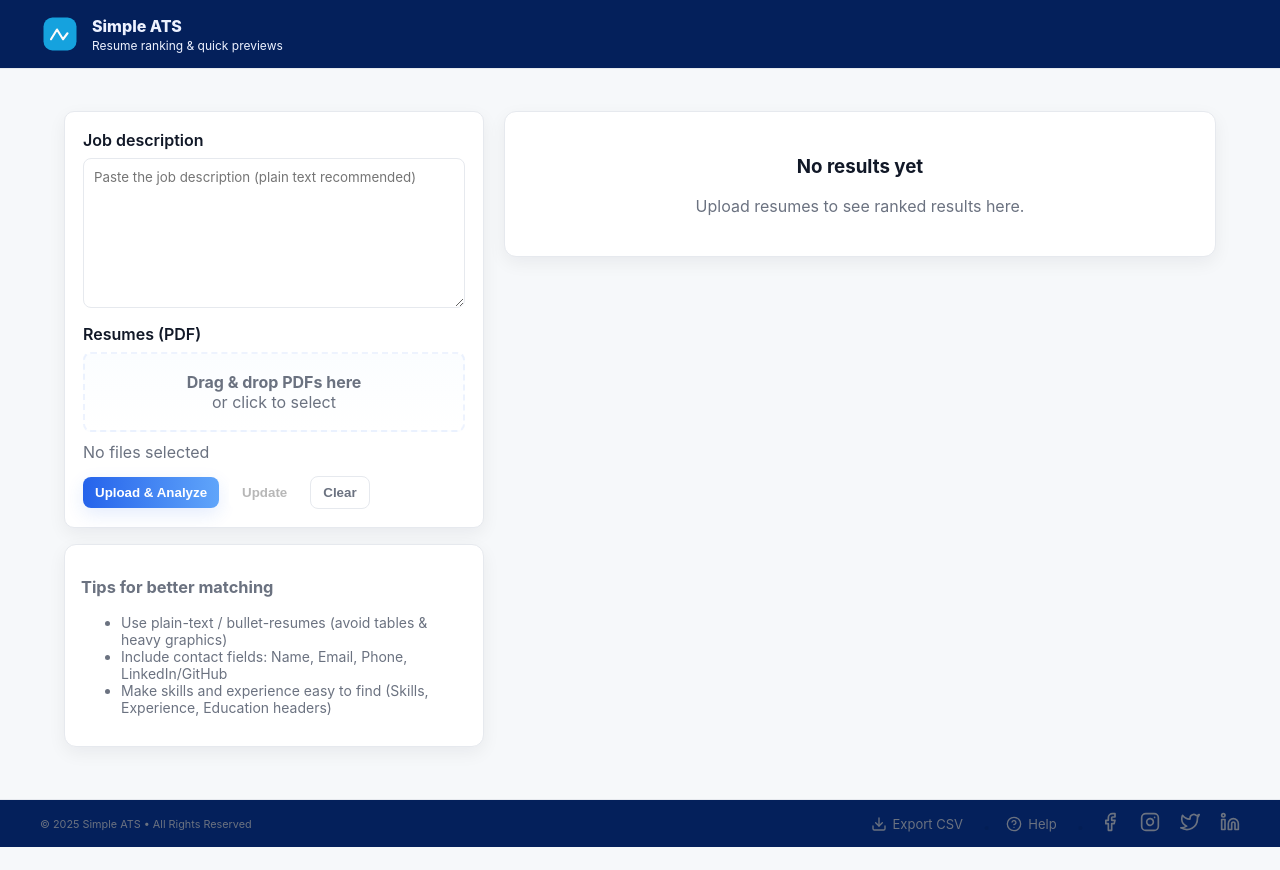
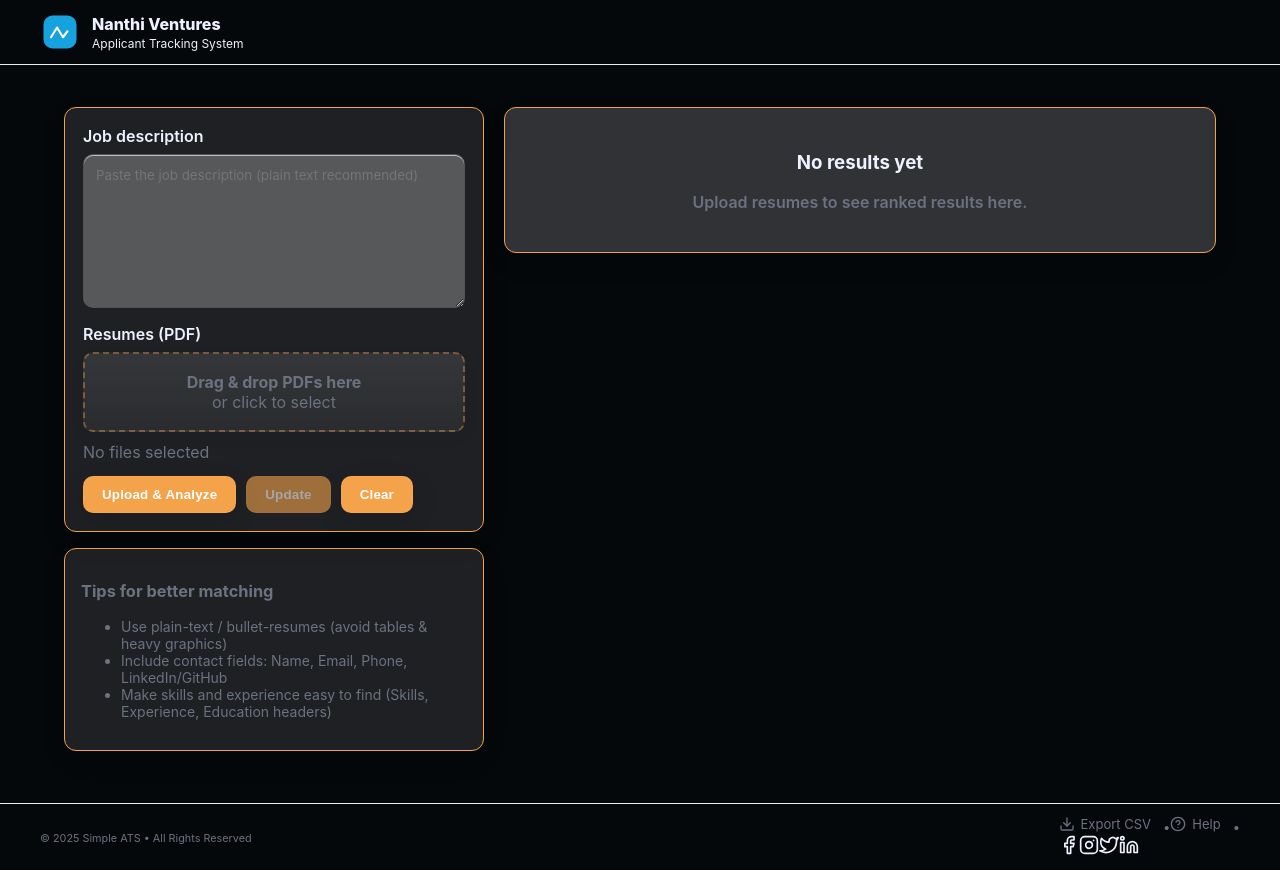
Before and after one commit to etharani/ATS, a React (Vite) app in the folder frontend/: page / in a window 1280 px wide. Before the commit the page ends 847 px from the top, so only its background shows below. Built offline with nearby package versions, Linux system fonts and the light colour scheme.

Commit message:
change to frontend
UI changes

```diff
--- a/frontend/index.html
+++ b/frontend/index.html
@@ -2,7 +2,7 @@
 <html>
   <head>
     <meta charset="utf-8" />
-    <title>Simple ATS</title>
+    <title>Nanthi Ventures ATS</title>
     <meta name="viewport" content="width=device-width, initial-scale=1.0" />
   </head>
   <body>
--- a/frontend/src/App.jsx
+++ b/frontend/src/App.jsx
@@ -95,7 +95,6 @@ export default function App(){
   return (
     <div className="app">
       <Header onOpenDocs={() => window.open('https://example.com/docs','_blank')} />
-
       <main className="main" role="main">
         <section className="panel left" aria-label="Controls">
           <form onSubmit={onSubmit} className="form">
@@ -148,10 +147,10 @@ export default function App(){
               <button className="btn primary" type="submit" disabled={loading}>
                 {loading ? "Analyzing..." : "Upload & Analyze"}
               </button>
-              <button type="button" className="btn" onClick={onUpdate} disabled={loading || !results}>
+              <button type="button" className="btn primary" onClick={onUpdate} disabled={loading || !results}>
                 Update
               </button>
-              <button type="button" className="btn ghost" onClick={clearAll}>
+              <button type="button" className="btn primary" onClick={clearAll}>
                 Clear
               </button>
             </div>
@@ -208,7 +207,7 @@ export default function App(){
               </div>
             </>
           ) : (
-            <div className="empty">
+            <div className="empty label">
               <h3>No results yet</h3>
               <p className="muted">Upload resumes to see ranked results here.</p>
             </div>
--- a/frontend/src/components/Footer.jsx
+++ b/frontend/src/components/Footer.jsx
@@ -12,7 +12,7 @@ export default function Footer() {
   const year = new Date().getFullYear();
 
   return (
-    <footer className="site-footer">
+    <footer className="site-footer ">
       <div className="footer-inner">
 
         {/* Left */}
--- a/frontend/src/components/Header.jsx
+++ b/frontend/src/components/Header.jsx
@@ -2,7 +2,7 @@ import React from "react";
 
 export default function Header({ onOpenDocs }) {
   return (
-    <header className="site-header">
+    <header className="site-header ">
       <div className="header-inner">
         <div className="brand">
           <div className="logo" aria-hidden>
@@ -12,8 +12,8 @@ export default function Header({ onOpenDocs }) {
             </svg>
           </div>
           <div className="brand-text">
-            <div className="brand-title">Simple ATS</div>
-            <div className="brand-sub">Resume ranking & quick previews</div>
+            <div className="brand-title">Nanthi Ventures</div>
+            <div className="brand-sub">Applicant Tracking System</div>
           </div>
         </div>
       </div>
--- a/frontend/src/styles.css
+++ b/frontend/src/styles.css
@@ -1,21 +1,20 @@
-/* src/styles.css — polished theme + header/footer merged with your original light theme */
 
-/* Palette and tokens */
 :root{
-  --bg:#f6f8fa;
-  --card:#ffffff;
+  --bg: lab(1.97715% -0.346489 -1.56347);             /* page/background */
+  --card-bg: color-mix(in srgb, var(--bg) 90%, white 10%); /* subtle lift for card surfaces */
   --muted:#6b7280;
+  --accent-lab: lab(74.0849% 25.4197 56.7058);        /* accent used as border color */
   --accent:#2563eb;
   --accent-2:#06b6d4;
   --accent-3:#60a5fa;
   --success:#16a34a;
   --warn:#f97316;
   --danger:#ef4444;
-  --border:#e6e9ee;
-  --shadow: 0 6px 18px rgba(20,24,33,0.06);
-  --radius:10px;
-  --glass: rgba(255,255,255,0.6);
-  --text:#111827;
+  --border: var(--accent-lab);
+  --shadow: 0 10px 30px rgba(2,6,23,0.06);
+  --radius:12px;
+  --glass: rgba(255,255,255,0.55);
+  --text:#0f172a;
 }
 
 /* Reset & base */
@@ -23,30 +22,31 @@
 html,body,#root{height:100%}
 body{
   font-family: Inter, ui-sans-serif, system-ui, -apple-system, "Segoe UI", Roboto, "Helvetica Neue", Arial;
-  background:var(--bg);
+  background: var(--bg);
   margin:0;
   color:var(--text);
   -webkit-font-smoothing:antialiased;
   -moz-osx-font-smoothing:grayscale;
+  -webkit-font-feature-settings: "liga" 1;
 }
 
-/* Topbar (light) — kept for backward compatibility if you still use .topbar */
+/* Topbar (legacy) */
 .topbar{
-  padding:28px 32px;
-  background:linear-gradient(90deg,#ffffff 0%, #f8fafc 100%);
-  border-bottom:1px solid var(--border);
+  padding:24px 28px;
+  background: linear-gradient(90deg, color-mix(in srgb, var(--bg) 85%, white 15%), color-mix(in srgb, var(--bg) 80%, white 20%));
+  border-bottom: 1px solid rgba(0,0,0,0.04);
 }
 .topbar h1{margin:0; font-size:20px;}
 .topbar .muted{color:var(--muted); margin-top:6px}
 
-/* New site header (component Header.jsx uses .site-header) */
+/* Site header */
 .site-header {
-  background:#04205b;
-  border-bottom: 1px solid var(--border);
-  padding: 14px 22px;
+  background: var(--bg);
+  padding: 12px 18px;
   position: sticky;
   top: 0;
   z-index: 40;
+  border-bottom: 1px solid rgba(255, 255, 255, 0.919);
 }
 .header-inner {
   max-width:1200px;
@@ -71,63 +71,149 @@ body{
   margin:18px auto;
 }
 
+
 /* panels */
-.panel{ background:transparent; }
+.panel{ background: transparent; }
 .left{ flex:0 0 420px; display:flex; flex-direction:column; gap:16px; }
 .right{ flex:1; }
 
-/* form card */
-.form{ background:var(--card); border-radius:var(--radius); padding:18px; box-shadow:var(--shadow); border:1px solid var(--border); }
-.label{ font-weight:600; margin-bottom:8px; display:block; }
-.input.textarea{ width:100%; border-radius:8px; border:1px solid var(--border); padding:10px; font-family:inherit; resize:vertical; min-height:140px; background: #fff; color:var(--text) }
+/* form card (Job description section) */
+.form{
+  background: var(--card-bg);
+  border-radius: var(--radius);
+  padding:18px;
+  box-shadow: var(--shadow);
+  border: 1px solid var(--border);          /* <-- accent border (lab color) */
+  backdrop-filter: blur(6px);
+}
+.label{ font-weight:600; margin-bottom:8px; display:block; color:#eef2ff; }
+.input.textarea{
+  width:100%;
+  border-radius:10px;
+  border:1px solid rgba(0,0,0,0.06);
+  padding:12px;
+  font-family:inherit;
+  resize:vertical;
+  min-height:140px;
+  background: color-mix(in srgb, var(--card-bg) 75%, white 25%);
+  color:var(--text);
+  box-shadow: inset 0 1px 0 rgba(255,255,255,0.6);
+}
 
 /* dropzone */
 .dropzone{
   margin-top:8px;
-  border:2px dashed rgba(37,99,235,0.08);
-  background:linear-gradient(0deg,#ffffff,#fbfdff);
-  border-radius:8px;
+  border:2px dashed color-mix(in srgb, var(--accent-lab) 40%, rgba(0,0,0,0.06));
+  background: linear-gradient(0deg, color-mix(in srgb, var(--card-bg) 95%, white 5%), color-mix(in srgb, var(--card-bg) 90%, white 10%));
+  border-radius:10px;
   padding:18px;
   text-align:center;
   color:var(--muted);
   cursor:pointer;
   transition:all .15s ease;
+  box-shadow: 0 6px 16px rgba(2,6,23,0.04);
 }
-.dropzone--over{ border-color: rgba(96,165,250,0.6); transform: translateY(-2px) }
+.dropzone--over{
+  border-color: color-mix(in srgb, var(--accent-lab) 65%, rgba(0,0,0,0.06));
+  transform: translateY(-2px);
+}
 
 /* file chips */
 .file-chips{ display:flex; flex-wrap:wrap; gap:10px; margin-top:10px; }
-.chip{ background:#fff; border:1px solid var(--border); padding:8px 10px; border-radius:8px; box-shadow: 0 4px 14px rgba(16,24,40,0.03); min-width:160px; }
+.chip{
+  background: color-mix(in srgb, var(--card-bg) 85%, white 15%);
+  border: 1px solid color-mix(in srgb, var(--accent-lab) 40%, rgba(0,0,0,0.06));
+  padding:8px 10px;
+  border-radius:10px;
+  box-shadow: 0 6px 14px rgba(2,6,23,0.03);
+  min-width:160px;
+}
 .chip-title{ font-weight:600; font-size:13px; white-space:nowrap; overflow:hidden; text-overflow:ellipsis; color:var(--text) }
 .chip-sub{ font-size:12px; color:var(--muted); margin-top:4px }
 
-/* actions */
-.actions{ display:flex; gap:10px; margin-top:14px; align-items:center; }
-.btn{ padding:8px 12px; border-radius:8px; border:1px solid transparent; cursor:pointer; background:#fff; box-shadow:none; font-weight:600; }
-.btn.small{ padding:6px 8px; font-size:13px }
-.btn.ghost{ background:transparent; border:1px solid var(--border); color:var(--muted) }
-.btn.primary{ background:linear-gradient(90deg,var(--accent),var(--accent-3)); color:white; border:none; box-shadow: 0 6px 18px rgba(37,99,235,0.12); }
+/* actions/buttons */
+.actions { display: flex; gap: 10px; margin-top: 14px; align-items: center; }
+.btn.small { padding: 6px 8px; font-size: 13px; border-radius:8px; }
+.btn {
+  padding:8px 12px;
+  border-radius:10px;
+  border:1px solid transparent;
+  cursor:pointer;
+  background: transparent;
+  font-weight:600;
+  transition: all .18s ease;
+}
 
-/* help aside */
-.panel.help{ background:var(--card); padding:16px; border-radius:12px; border:1px solid var(--border); box-shadow:var(--shadow); font-size:14px; color:var(--muted); }
+/* Primary button (preserve color, attractive style) */
+.btn.primary {
+  background: lab(74.0849% 25.4197 56.7058);
+  color: white;
+  border: 1px solid color-mix(in srgb, var(--accent-lab) 24%, rgba(255,255,255,0.06));
+  padding: 10px 18px;
+  border-radius: 10px;
+  font-weight: 700;
+  display: inline-flex;
+  align-items: center;
+  justify-content: center;
+  box-shadow: 0 8px 26px rgba(2,6,23,0.12);
+  transition: transform .18s ease, box-shadow .18s ease, opacity .12s ease;
+  letter-spacing: 0.2px;
+}
+.btn.primary:hover { transform: translateY(-3px); box-shadow: 0 12px 34px rgba(2,6,23,0.16); opacity: 0.98; }
+.btn.primary:active { transform: translateY(-1px) scale(.995); }
+.btn.primary:disabled { opacity: 0.6; cursor: not-allowed; transform: none; box-shadow: none; }
 
-/* results */
+/* ghost small buttons */
+.btn.ghost { background: transparent; border: 1px solid rgba(0,0,0,0.06); color: var(--muted); }
+
+/* help aside (Tips for better matching) */
+.panel.help{
+  background: var(--card-bg);
+  padding:16px;
+  border-radius:12px;
+  border: 1px solid var(--border);      /* <-- accent border (lab color) */
+  box-shadow: var(--shadow);
+  font-size:14px;
+  color:var(--muted);
+}
+
+/* results header and list */
 .results-header{ display:flex; justify-content:space-between; align-items:center; gap:12px; margin-bottom:10px; }
-.results-list{ display:flex; flex-direction:column; gap:12px; }
+.results-list{
+  display:flex;
+  flex-direction:column;
+  gap:12px;
+  padding: 6px;
+  border-radius:10px;
+  /* container border also uses accent lab */
+  border: 1px solid var(--border);     /* <-- results container border */
+  background: color-mix(in srgb, var(--card-bg) 95%, white 5%);
+}
 
-/* result card */
-.result-card{ display:flex; justify-content:space-between; gap:16px; background:var(--card); padding:12px; border-radius:12px; border:1px solid var(--border); box-shadow:var(--shadow); align-items:center; }
+/* result card (each resume result) */
+.result-card{
+  display:flex;
+  justify-content:space-between;
+  gap:16px;
+  background: color-mix(in srgb, var(--card-bg) 92%, white 8%);
+  padding:12px;
+  border-radius:12px;
+  border: 1px solid var(--border);     /* <-- card border */
+  box-shadow: 0 8px 26px rgba(2,6,23,0.04);
+  align-items:center;
+}
 .result-left{ flex:1; min-width:0 }
 .result-title{ font-weight:700; font-size:14px; margin-bottom:6px; color:var(--text) }
 .badges{ display:flex; gap:8px; margin-bottom:8px; }
 .badge{ background:linear-gradient(90deg,#eef2ff,#f8fafc); color:var(--accent); padding:6px 8px; border-radius:999px; font-weight:700; font-size:12px; border:1px solid rgba(99,102,241,0.06) }
-.badge--muted{ background:#fbfbfd; color:var(--muted); border:1px solid var(--border) }
+.badge--muted{ background:#fbfbfd; color:var(--muted); border:1px solid color-mix(in srgb, var(--accent-lab) 12%, rgba(0,0,0,0.04)) }
 .meta{ color:var(--muted); font-size:13px; display:flex; gap:10px; align-items:center }
 
+/* result right pane */
 .result-right{ width:260px; display:flex; flex-direction:column; gap:10px; align-items:flex-end; }
 
 /* scorebar */
-.scorebar{ width:100%; background:#f3f6fb; height:34px; border-radius:999px; position:relative; display:flex; align-items:center; padding:4px; box-shadow: inset 0 1px 0 rgba(255,255,255,0.6); }
+.scorebar{ width:100%; background: color-mix(in srgb, var(--card-bg) 88%, #f3f6fb); height:34px; border-radius:999px; position:relative; display:flex; align-items:center; padding:4px; box-shadow: inset 0 1px 0 rgba(255,255,255,0.6); }
 .bar{ height:100%; border-radius:999px; transition:width .5s ease; }
 .bar--green{ background: linear-gradient(90deg, #10b981, #059669); }
 .bar--orange{ background: linear-gradient(90deg, #f5872d, #f97316); }
@@ -137,21 +223,29 @@ body{
 /* card actions */
 .card-actions{ display:flex; gap:8px; align-items:center }
 
-/* empty */
-.empty{ background:var(--card); padding:24px; border-radius:12px; border:1px solid var(--border); box-shadow:var(--shadow); text-align:center }
+/* empty state */
+.empty{ background: color-mix(in srgb, var(--card-bg) 92%, white 8%); padding:24px; border-radius:12px; border:1px solid var(--border); box-shadow:var(--shadow); text-align:center }
 
 /* modal */
-.modal{ position:fixed; inset:0; display:flex; align-items:center; justify-content:center; background:rgba(4,6,11,0.4); z-index:60; }
-.modal-body{ width:90%; max-width:900px; background:var(--card); border-radius:12px; padding:16px; border:1px solid var(--border); box-shadow:0 20px 50px rgba(2,6,23,0.12) }
+.modal{ position:fixed; inset:0; display:flex; align-items:center; justify-content:center; background:rgba(4,6,11,0.45); z-index:60; }
+.modal-body{
+  width:90%;
+  max-width:900px;
+  background: var(--card-bg);
+  border-radius:12px;
+  padding:16px;
+  border: 1px solid var(--border);     /* modal border */
+  box-shadow: 0 20px 50px rgba(2,6,23,0.12);
+}
 .modal-header{ display:flex; justify-content:space-between; align-items:center; margin-bottom:12px }
-.preview-text{ max-height:60vh; overflow:auto; background:#fbfbff; padding:12px; border-radius:8px; border:1px solid var(--border); white-space:pre-wrap; font-family: ui-monospace, SFMono-Regular, Menlo, Monaco, "Roboto Mono", monospace; }
+.preview-text{ max-height:60vh; overflow:auto; background: color-mix(in srgb, var(--card-bg) 96%, white 4%); padding:12px; border-radius:8px; border:1px solid color-mix(in srgb, var(--accent-lab) 12%, rgba(0,0,0,0.04)); white-space:pre-wrap; font-family: ui-monospace, SFMono-Regular, Menlo, Monaco, "Roboto Mono", monospace; }
 
-/* site footer (component Footer.jsx uses .site-footer) */
+/* site footer */
 .site-footer{
   margin-top:28px;
   padding:12px 18px;
-  border-top:1px solid var(--border);
-  background:#04205b;
+  background: var(--bg);
+  border-top: 1px solid rgba(255, 255, 255, 0.919);
 }
 .footer-inner{
   max-width:1200px;
@@ -163,48 +257,11 @@ body{
   color:var(--muted);
   font-size:13px;
 }
-.footer-right a { color:var(--muted); text-decoration:none; margin-left:8px; }
-.footer-right .sep { margin:0 8px; color:rgba(0,0,0,0.06); }
+.footer-social { color:#eef2ff; display: inline-flex; align-items: center; transition: color .2s ease, transform .2s ease; }
 
-.footer-link {
-  display: inline-flex;
-  align-items: center;
-  gap: 6px;
-  color: var(--muted);
-  text-decoration: none;
-  font-size: 13px;
-  margin-right: 12px;
-  transition: color .20s ease;
-}
-
-.footer-link:hover {
-  color: var(--accent);
-}
-
-.social-icons {
-  display: inline-flex;
-  align-items: center;
-  gap: 12px;
-
-}
-
-.footer-social {
-  color: var(--muted);
-  display: inline-flex;
-  align-items: center;
-  transition: color .2s ease, transform .2s ease;
-}
-
-.footer-social:hover {
-  color: var(--accent);
-  transform: translateY(-3px);
-}
-
-.sep {
-  color: rgba(0, 0, 0, 0.2);
-  margin: 0 6px;
-}
-
+/* footer link styles */
+.footer-link { display:inline-flex; align-items:center; gap:6px; color:var(--muted); text-decoration:none; font-size:13px; margin-right:12px; transition: color .20s ease; }
+.footer-link:hover { color: var(--accent); }
 
 /* small utilities */
 .muted{ color:var(--muted) }
```
